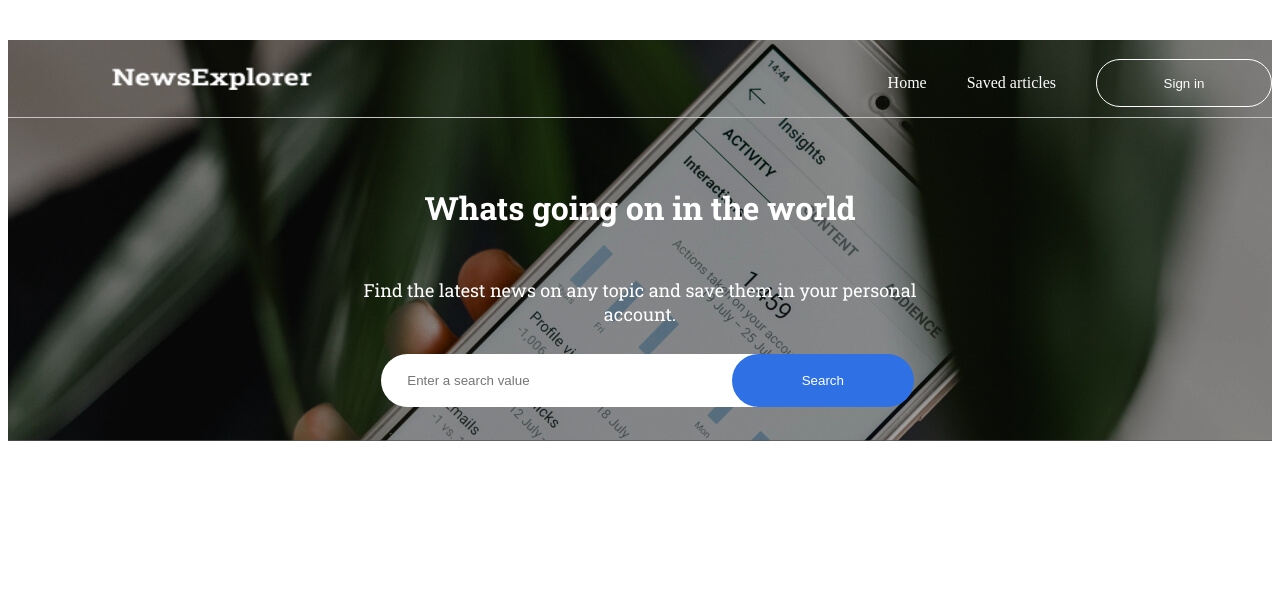
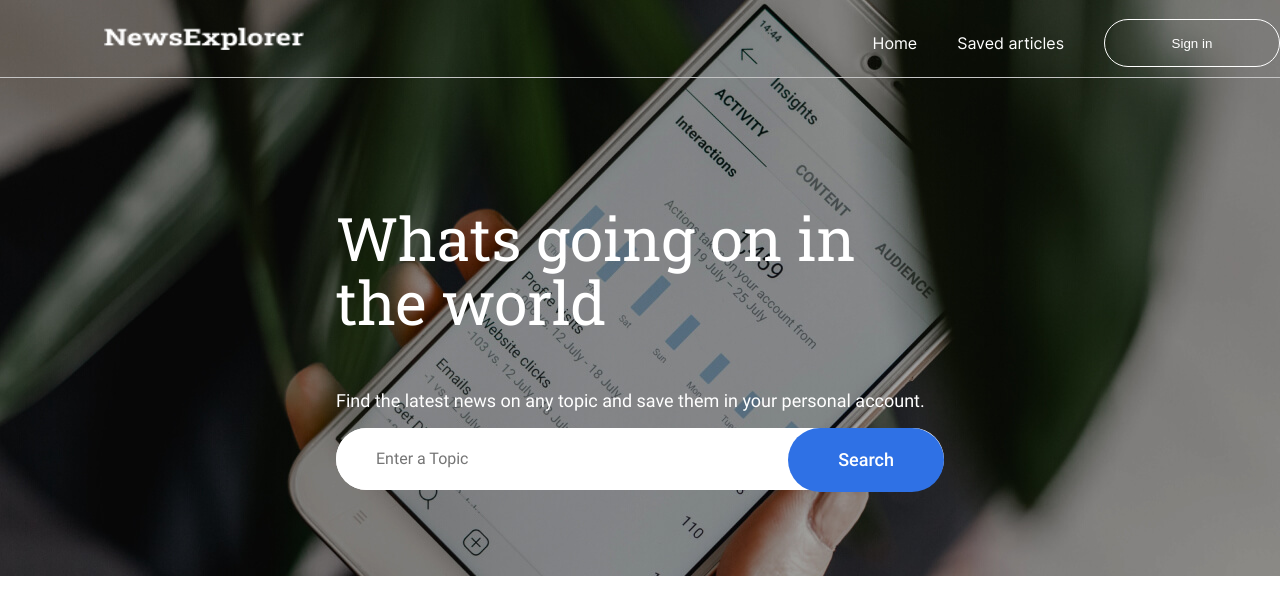
Before and after one commit to shimritz/news-explorer-frontend, a React (Create React App) app: page /signin in a window 1280 px wide. Shown: the top 614 px of the page. Built offline with nearby package versions, Linux system fonts and the light colour scheme; a web font is replaced by a local one.

Commit message:
setting correct fonts and search css fixes

```diff
--- a/src/assets/vendor/fonts.css
+++ b/src/assets/vendor/fonts.css
@@ -20,16 +20,23 @@
   font-family: "Roboto";
   font-style: normal;
   font-weight: 400;
-  font-display: swap;
   src: url("./roboto-400-regular.woff2") format("woff2"),
     url("./roboto-400-regular.woff") format("woff");
+}
+
+@font-face {
+  font-family: "Roboto-slab";
+  font-style: regular;
+  font-weight: 400;
+  src: url("./roboto-slab-400-regular.woff2") format("woff2"),
+    url("./roboto-slab-400-regular.woff") format("woff");
 }
 
 @font-face {
   font-family: "Roboto";
   font-style: normal;
   font-weight: 500;
-  font-display: swap;
+
   src: url("./roboto-500.woff2") format("woff2"),
     url("./roboto-500.woff") format("woff");
 }
@@ -38,33 +45,23 @@
   font-family: "Roboto";
   font-style: normal;
   font-weight: 700;
-  font-display: swap;
+
   src: url("./roboto-700.woff2") format("woff2"),
     url("./roboto-700.woff") format("woff");
 }
 
 @font-face {
-  font-family: "Roboto";
-  font-weight: 900;
-  font-display: swap;
-  src: url("./roboto-900.woff2") format("woff2"),
-    url("./roboto-900.woff") format("woff");
-}
-
-@font-face {
-  font-family: "Roboto";
-  font-style: regular;
-  font-weight: 400;
-  font-display: swap;
-  src: url("./roboto-slab-400-regular.woff2") format("woff2"),
-    url("./roboto-slab-400-regular.woff") format("woff");
-}
-
-@font-face {
-  font-family: "Roboto";
+  font-family: "Roboto-slab";
   font-style: bold;
   font-weight: 700;
   font-display: swap;
   src: url("./roboto-slab-700.woff2") format("woff2"),
     url("./roboto-slab-700.woff") format("woff");
 }
+
+@font-face {
+  font-family: "Roboto";
+  font-weight: 900;
+  src: url("./roboto-900.woff2") format("woff2"),
+    url("./roboto-900.woff") format("woff");
+}
--- /dev/null
+++ b/src/blocks/body.css
@@ -0,0 +1,9 @@
+body {
+  max-width: 1440px;
+  margin: 0 auto;
+  padding: 0;
+  color: #000000;
+  font-family: "inter", arial, sans-serif;
+  height: 100%;
+  box-sizing: border-box;
+}
--- a/src/components/App/App.css
+++ b/src/components/App/App.css
@@ -1,7 +1,10 @@
 .App {
-  text-align: center;
+  /* display: flex;
+  flex-direction: column; */
+  /* text-align: center; */
   padding: 0;
-  max-width: 1440px;
+  /* max-width: 1440px; */
+  width: 100%;
   margin: 0 auto;
   cursor: url("../../assets/images/cursorImage.png"), auto;
 }
--- a/src/components/Header/Header.css
+++ b/src/components/Header/Header.css
@@ -1,26 +1,23 @@
 .header {
   margin: 0 auto;
   /* max-width: 880px; */
-  border-bottom: rgba(84, 84, 84, 0.7) 1px solid;
+  /* border-bottom: rgba(84, 84, 84, 0.7) 1px solid; */
   display: flex;
   flex-flow: wrap;
   justify-content: space-around;
   /* align-items: center; */
   background-image: url("../../assets/images/bg_search_img.jpg");
   background-repeat: no-repeat;
-  height: 400px;
 }
 
 .header2 {
   margin: 0 auto;
   /* max-width: 880px; */
-  border-bottom: rgba(84, 84, 84, 0.7) 1px solid;
+  /* border-bottom: rgba(84, 84, 84, 0.7) 1px solid; */
   display: flex;
   flex-flow: wrap;
-  /* justify-content: space-around; */
-  /* align-items: center; */
-  /* background-image: url("../../assets/images/bg_search_img.jpg"); */
+
   background-repeat: no-repeat;
-  height: 400px;
+  /* height: 400px; */
   padding-right: 104px;
 }
--- a/src/components/SearchForm/SearchForm.css
+++ b/src/components/SearchForm/SearchForm.css
@@ -6,39 +6,55 @@
   justify-content: space-around;
   border: none;
   max-width: 608px;
-  /* background-image: url("../../assets/images/bg_search_img.jpg");
-  background-repeat: no-repeat; */
+  padding-top: 88px;
+  padding-bottom: 88px;
 }
 
 .search-form__title {
+  font-family: "Roboto-slab";
   font-size: 60px;
   line-height: 64px;
   font-weight: 400;
 }
 
-.search-form__title_subtitle {
+.search-form__subtitle {
+  font-family: "Roboto";
   font-size: 18px;
   line-height: 24px;
   font-weight: 400;
 }
 
-/* .search-form__field-wrapper {
-  height: 64px;
-} */
+.search-form__field-wrapper {
+  /* width: 100%;
+  /* margin-top: 88px; */
+
+  width: 100%;
+  background-color: white;
+  justify-content: space-around;
+  margin: 0;
+  flex-direction: row;
+  border-radius: 50px;
+  border: none;
+  position: relative;
+}
 
 .search-form__button {
-  width: 168px;
   background-color: #2f71e5;
-  border-radius: 100px;
-  padding: 20px, 56px, 20px, 56px;
+  font-family: "Roboto", Arial, sans-serif;
+  font-size: 18px;
+  font-weight: 500;
+  line-height: 24px;
+  letter-spacing: 0px;
+  text-align: center;
+  color: white;
+  padding: 20px 50px;
+  border-radius: 50px;
+  border: none;
   position: absolute;
-
-  top: 0px;
-  right: 30px;
-  border: 0px;
-  width: 30%;
-  height: 100%;
-  color: white;
+  top: 0;
+  right: 0;
+  cursor: pointer;
+  transition: all 0.4s;
 }
 
 .search-form__button:hover {
@@ -48,17 +64,19 @@
 .search-form__button:active {
   background-color: #2a65cc;
 }
-.search-form__field-wrapper {
-  width: 100%;
-  position: relative;
-  margin-bottom: 26px;
+
+.search-form__field {
+  /* width: 100%; */
+  font-family: "Roboto", sans-serif;
+  font-size: 16px;
+  font-weight: 400;
+  line-height: 22px;
+  letter-spacing: 0px;
+  text-align: left;
+  padding: 20px 20px 20px 40px;
+  border-radius: 50px;
+  border: none;
+  /* flex-grow: 2; */
+  color: #1a1b22;
+  /* margin: auto; */
 }
-.search-form__field {
-  border: none;
-  width: 80%;
-  max-height: 66px;
-  padding: 0px;
-  padding: 19px 5px 19px 26px;
-  border-radius: 100px;
-  position: relative;
-}
--- a/src/components/SearchForm/SearchForm.js
+++ b/src/components/SearchForm/SearchForm.js
@@ -1,15 +1,15 @@
 function SearchForm() {
   return (
     <form className="search-form">
-      <h1 className="search-form__title_title">Whats going on in the world</h1>
-      <h2 className="search-form__title_subtitle">
+      <h1 className="search-form__title">Whats going on in the world</h1>
+      <h2 className="search-form__subtitle">
         Find the latest news on any topic and save them in your personal
         account.
       </h2>
       <div className="search-form__field-wrapper">
         <input
           className="search-form__field"
-          placeholder="Enter a search value"
+          placeholder="Enter a Topic"
         ></input>
         <button type="submit" className="search-form__button">
           Search
--- a/src/components/SignIn/SignIn.css
+++ b/src/components/SignIn/SignIn.css
@@ -1,5 +1,5 @@
 .sign-in {
-  margin-top: 20px;
+  /* margin-top: 20px; */
   display: flex;
   justify-content: flex-start;
   align-items: center;
@@ -23,16 +23,15 @@
   justify-content: center;
   align-items: center;
 }
-/*
+
 .signin__welcome {
   font-family: "Roboto";
   color: black;
-  font-size: 24px;
+  /* font-size: 24px;
   font-weight: 900;
-  margin: 22px auto;
-} */
-
-label {
+  margin: 22px auto; */
+}
+*/ label {
   font-size: 12px;
   line-height: 14.52px;
   font-family: "Inter";
--- a/src/components/SignUp/SignUp.css
+++ b/src/components/SignUp/SignUp.css
@@ -1,5 +1,5 @@
 .sign-up {
-  margin-top: 20px;
+  /* margin-top: 20px; */
   display: flex;
   justify-content: flex-start;
   align-items: center;
--- a/src/index.css
+++ b/src/index.css
@@ -1,4 +1,5 @@
 @import url("./assets/vendor/fonts.css");
+@import url("./blocks/body.css");
 @import url("./components/Header/Header.css");
 @import url("./components/Main/Main.css");
 @import url("./components/App/App.css");
```
Also changed, not shown: src/normalize.css.
